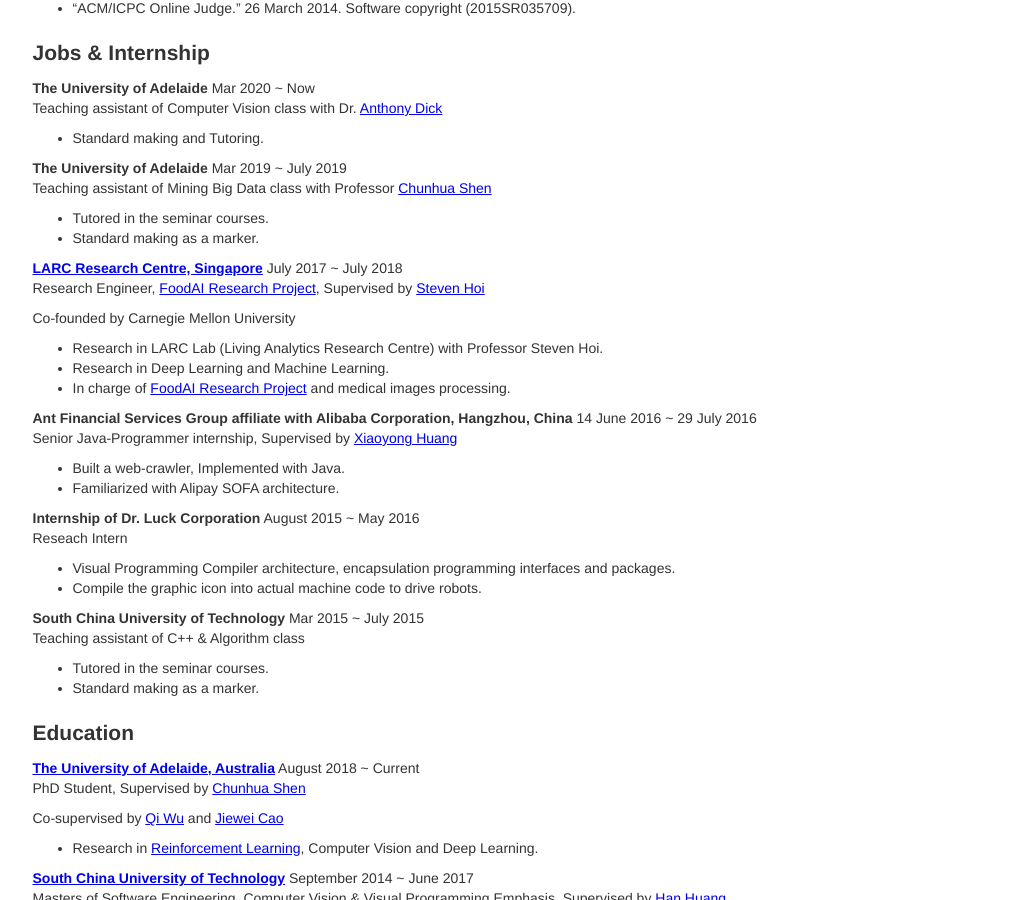
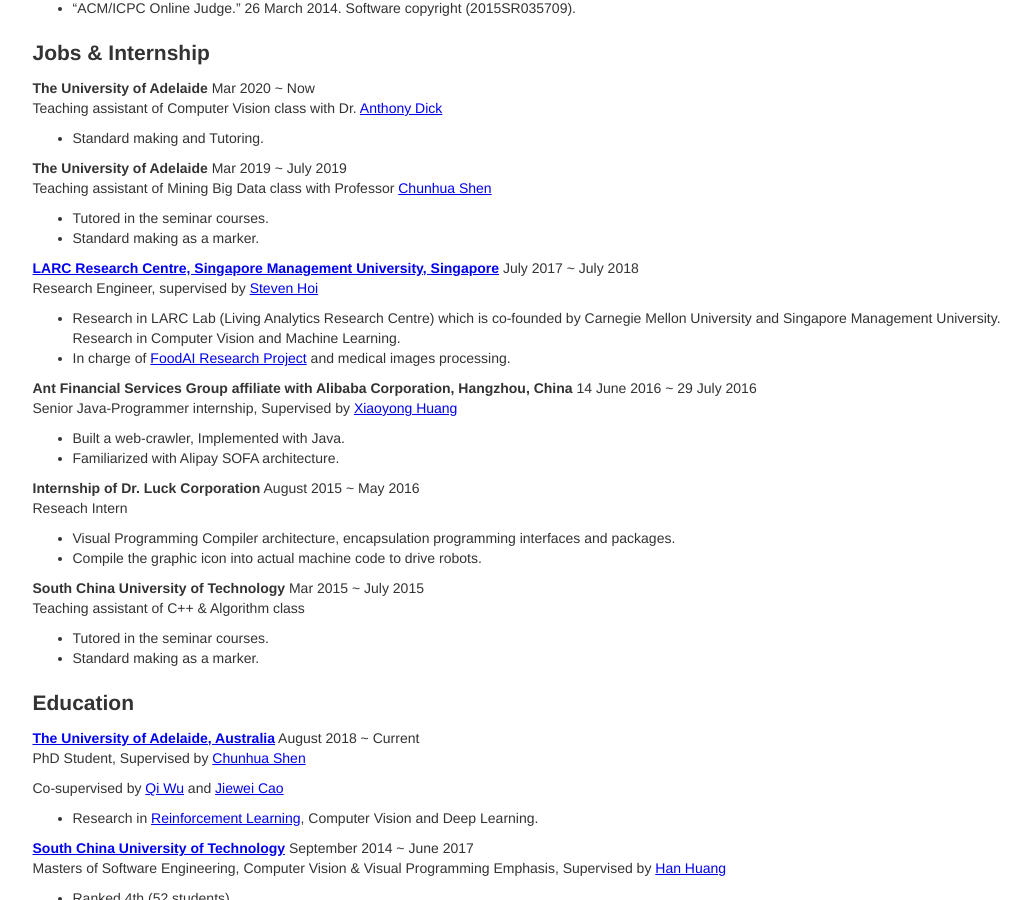
Before and after one commit to billhhh/whblog-omega, a Jekyll site: the page res/index.html, which Jekyll copies as it is, in a window 1280 px wide and 900 px high, scrolled down 902 px. Shown: the whole window, without its empty margins (120-1151 px from the left). Built offline with Jekyll 4.4.1, drawn with Linux system fonts in a browser that asks for light colours.

Commit message:
Update index.html

```diff
--- a/res/index.html
+++ b/res/index.html
@@ -144,16 +144,12 @@
       </div>
 
       <div class="row">
-        <strong><a href = "https://larc.smu.edu.sg/people/researchers">LARC Research Centre, Singapore</a></strong>
+        <strong><a href = "https://larc.smu.edu.sg/people/researchers">LARC Research Centre, Singapore Management University, Singapore</a></strong>
         <span class="time">July 2017 ~ July 2018</span>
-        <p>Research Engineer, <a href = "http://foodai.org">FoodAI Research Project</a>, Supervised by <a href="http://stevenhoi.org/">Steven Hoi</a></p>
-        <p>Co-founded by Carnegie Mellon University</p>
+        <p>Research Engineer, supervised by <a href="http://stevenhoi.org/">Steven Hoi</a></p>
         <ul>
           <li>
-            Research in LARC Lab (Living Analytics Research Centre) with Professor Steven Hoi.
-          </li>
-          <li>
-            Research in Deep Learning and Machine Learning.
+            Research in LARC Lab (Living Analytics Research Centre) which is co-founded by Carnegie Mellon University and Singapore Management University. Research in Computer Vision and Machine Learning.
           </li>
           <li>
             In charge of <a href = "http://foodai.org">FoodAI Research Project</a> and medical images processing.
```
